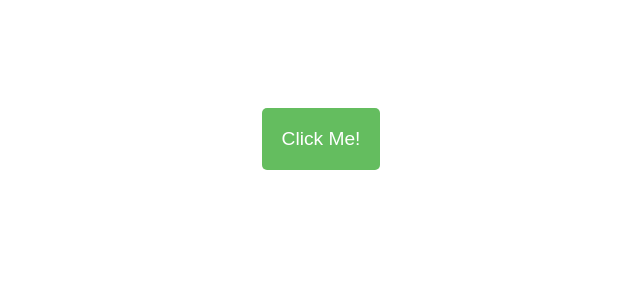
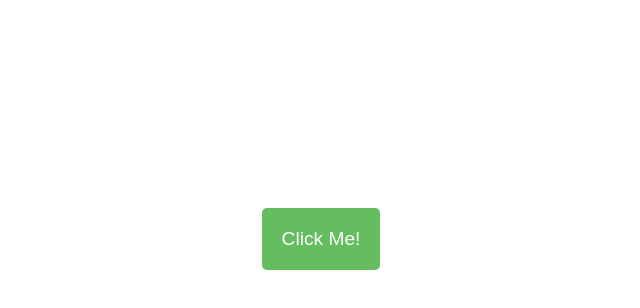
Before and after one commit to AhnGhie/Exercise, a plain HTML site: page index.html in a window 1280 px wide. Shown: the whole page, without its empty margins (319-959 px from the left). Drawn offline with Linux system fonts and the light colour scheme.

Commit message:
modified style.css

```diff
--- a/index.html
+++ b/index.html
@@ -11,7 +11,7 @@
 
 <body>
 
-    <div style="text-align: center; padding-top: 100px;">
+    <div class="myDiv">
         <button class="myButton" onclick="alert('Welcome to Realtair')"> Click Me! </button>
     </div>
 </body>
--- a/style.css
+++ b/style.css
@@ -1,3 +1,8 @@
+.myDiv {
+    text-align: center;
+    padding-top: 200px;
+}
+
 .myButton {
     background-color: #64bd5f;
     color: #ffff;
```
